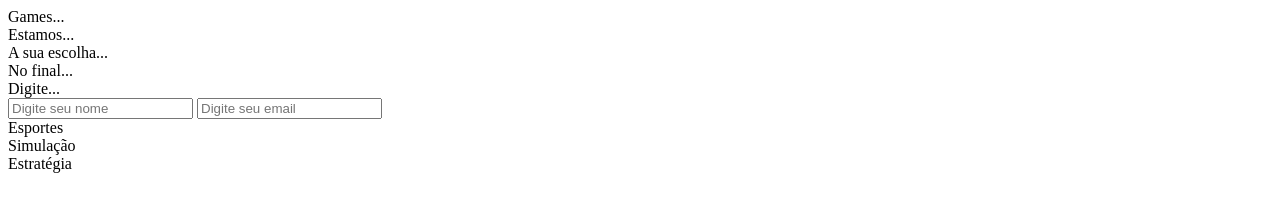
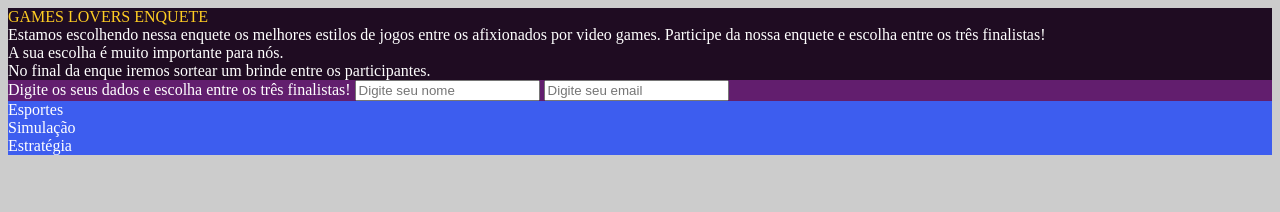
Before and after one commit to RuanMLopes/Bootcamp-DevJr-Modulo2-02, a plain HTML site: page index.html in a window 1280 px wide. Drawn offline with Linux system fonts and the light colour scheme.

Commit message:
closes #2 - Conteudo e paleta

```diff
--- a/index.html
+++ b/index.html
@@ -6,38 +6,64 @@
     <meta http-equiv="X-UA-Compatible" content="IE-edge">
     <meta name="viewport" content="width=device-width, initial-scale=1.0">
     <title>Projeto Modulo 02 - BootCamp</title>
+
+    <style>
+        body {
+            background-color: #CCCCCC;
+        }
+
+        .container {
+            background-color: #1F0C22;
+            color: #FFF;
+        }
+
+        .header {
+            color: #FECD23;
+        }
+
+        .header-voting {
+            background-color: #621E6E;
+        }
+
+        .option {
+            background-color: #2637DA;
+        }
+
+        .option-separate {
+            background-color: #3D5DEF;
+        }
+    </style>
 </head>
 
-<body class="container">
-    <div>
-        <div>
-            Games...
+<body>
+    <div class="container">
+        <div class="header">
+            GAMES LOVERS ENQUETE
         </div>
         <div>
-            Estamos...
+            Estamos escolhendo nessa enquete os melhores estilos de jogos entre os afixionados por video games.
+            Participe da nossa enquete e escolha entre os três finalistas!
         </div>
         <div>
-            A sua escolha...
+            A sua escolha é muito importante para nós.
         </div>
         <div>
-            No final...
+            No final da enque iremos sortear um brinde entre os participantes.
         </div>
-    </div>
-    <div>
-        <div>
-            Digite...
-        </div>
+        <div class="header-voting">
+            Digite os seus dados e escolha entre os três finalistas!
             <input type="text" placeholder="Digite seu nome" />
             <input type="text" placeholder="Digite seu email" />
-        <div>
-            <div>
+            <div class="option">
+                <div class="option-separate">
                     Esportes
                 </div>
-            <div>
+                <div class="option-separate">
                     Simulação
                 </div>
-            <div>
+                <div class="option-separate">
                     Estratégia
+                </div>
             </div>
         </div>
     </div>
```
Lines whose indentation alone changed are shown as unchanged.
